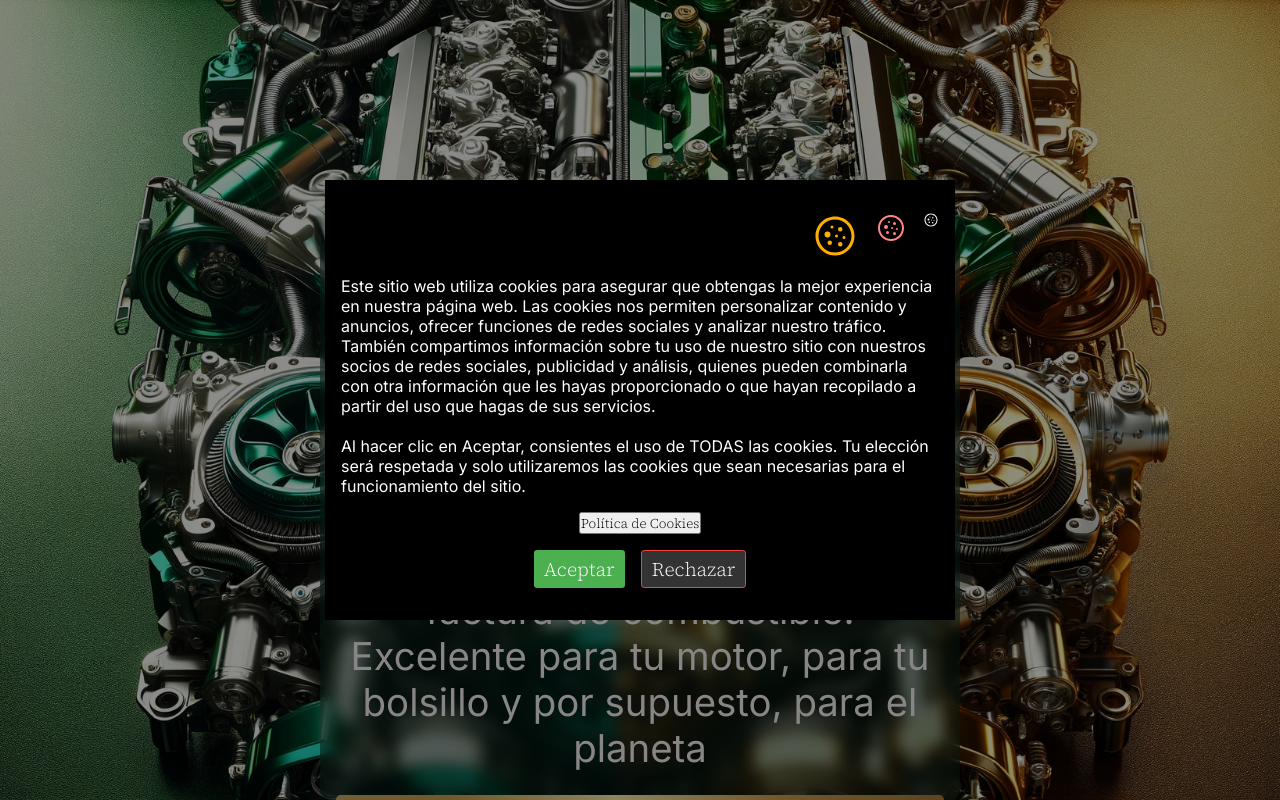
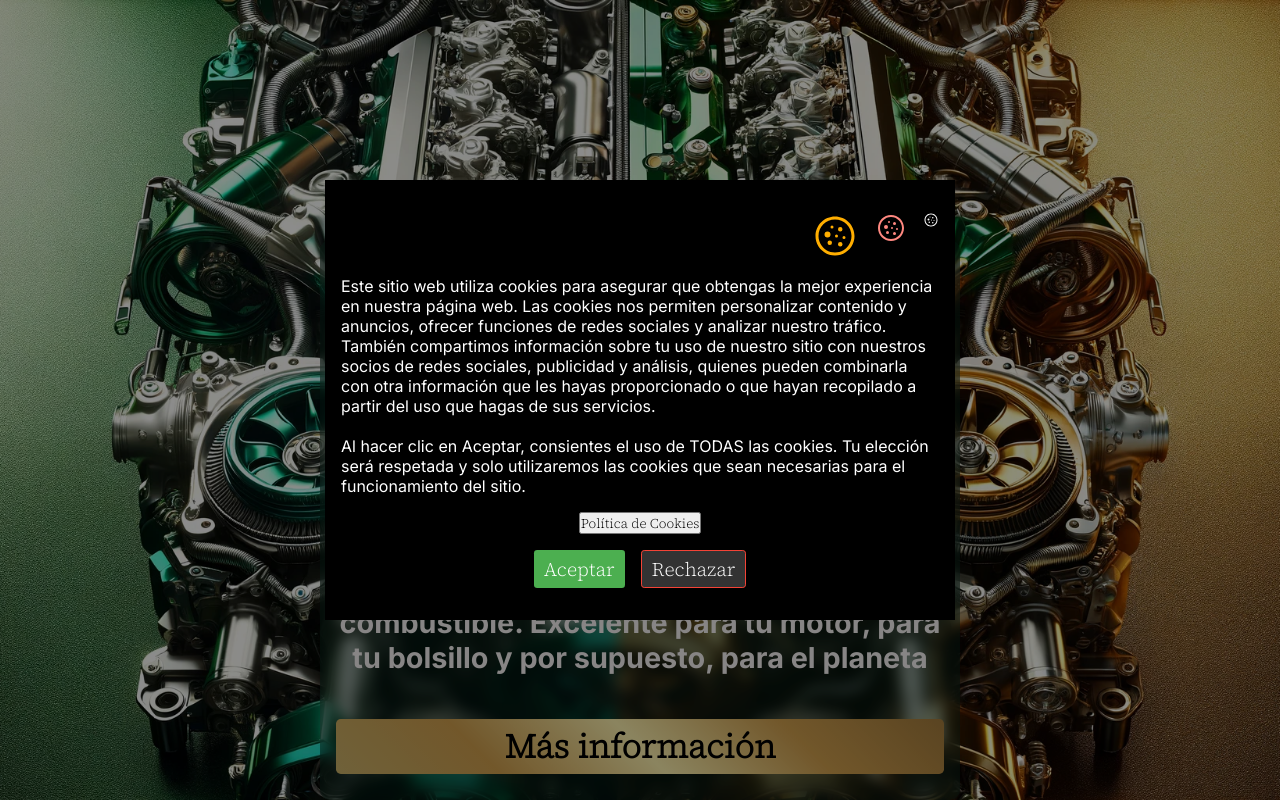
Before and after one commit to goalcasor/ffx-goecodrive.es, a Next.js app: page / in a window 1280 px wide. Shown: the top 800 px of the page. Built offline with nearby package versions, Linux system fonts and the light colour scheme.

Commit message:
Update hero_section.module.scss

```diff
--- a/src/styles/hero_section.module.scss
+++ b/src/styles/hero_section.module.scss
@@ -46,7 +46,7 @@
 
 .description{
     color: var(--color-surface);
-    @extend %title-lg;
+    @extend %title-md;
     @include isMobile{
         font-size: var(--title-size-xsm);
     }
```
